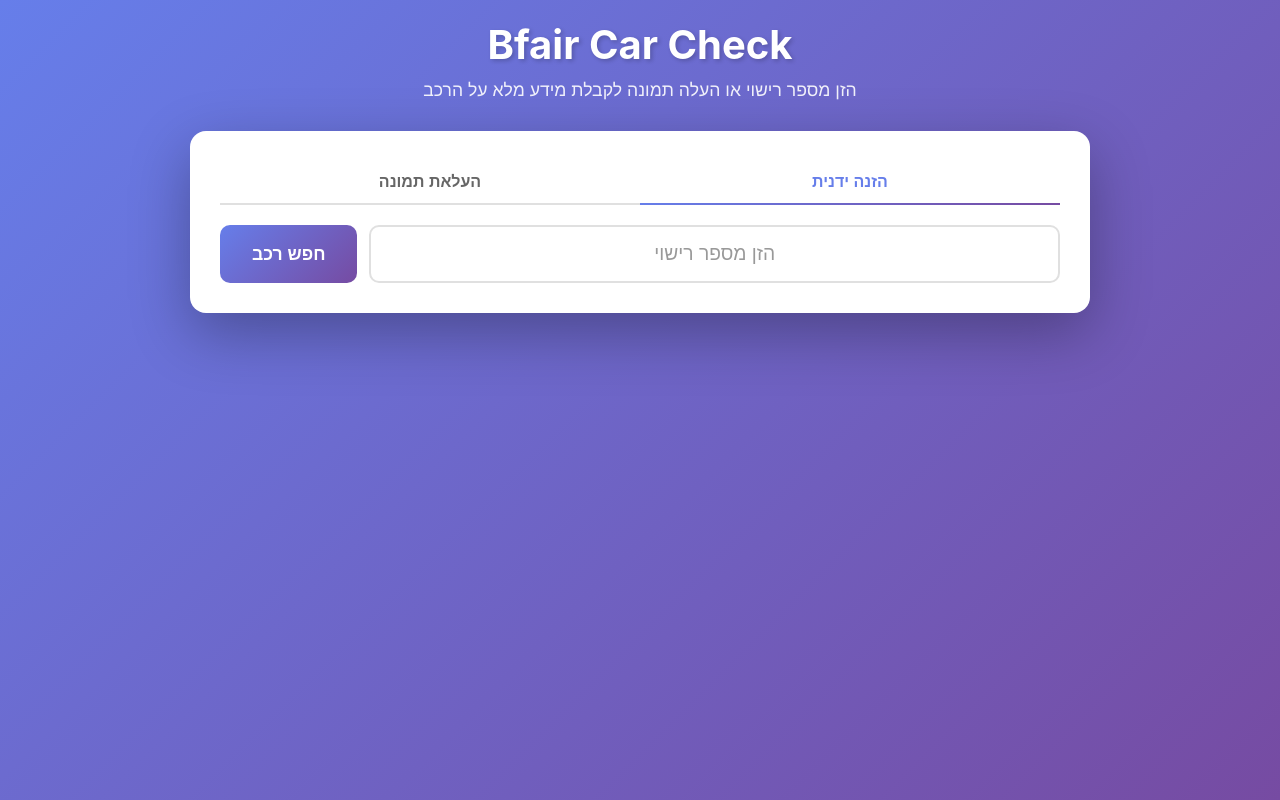
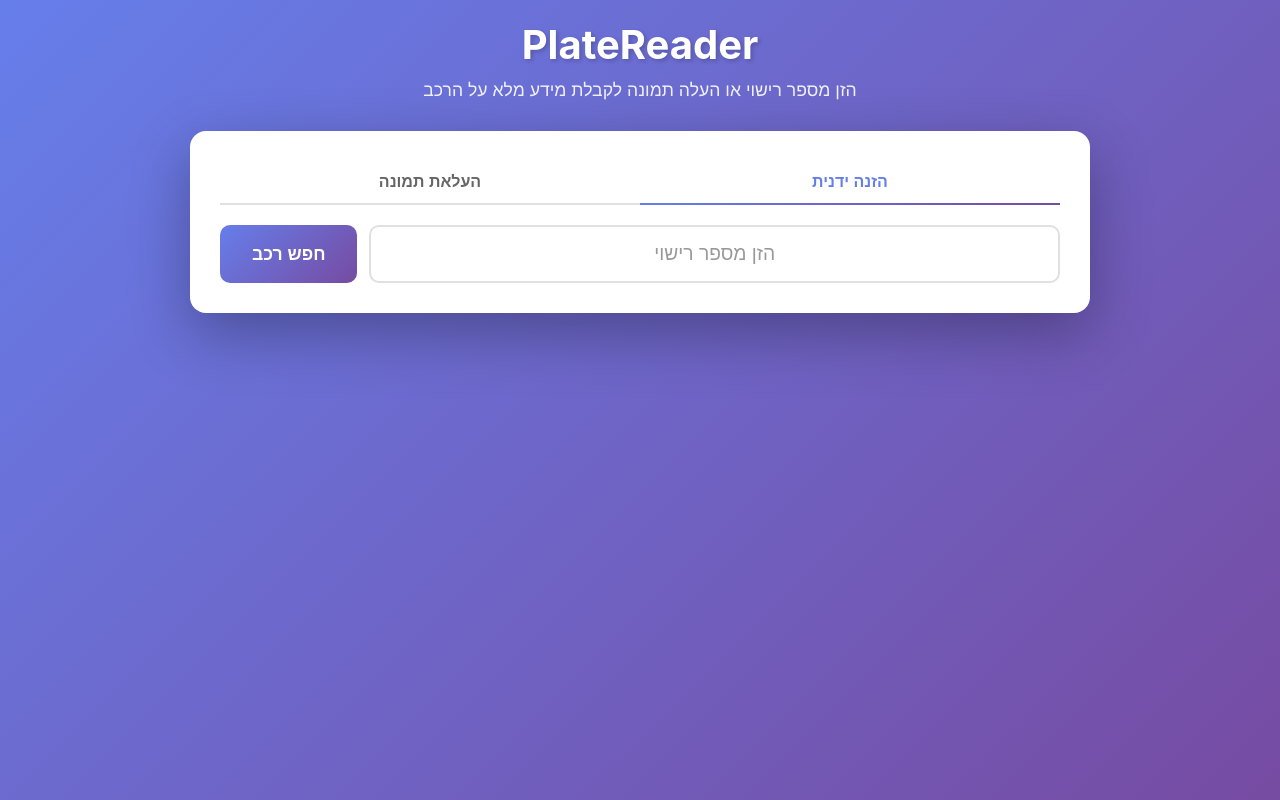
Before and after one commit to lidor1359-cmd/Bfair, a website: page index.html in a window 1280 px wide. Drawn offline with Linux system fonts and the light colour scheme.

Commit message:
Rename to PlateReader

```diff
--- a/index.html
+++ b/index.html
@@ -3,7 +3,7 @@
 <head>
     <meta charset="UTF-8">
     <meta name="viewport" content="width=device-width, initial-scale=1.0">
-    <title>Bfair Car Check - בדיקת רכב</title>
+    <title>PlateReader - בדיקת רכב</title>
     <style>
         * {
             box-sizing: border-box;
@@ -354,7 +354,7 @@
 <body>
     <div class="container">
         <div class="header">
-            <h1>Bfair Car Check</h1>
+            <h1>PlateReader</h1>
             <p>הזן מספר רישוי או העלה תמונה לקבלת מידע מלא על הרכב</p>
         </div>
 
```
